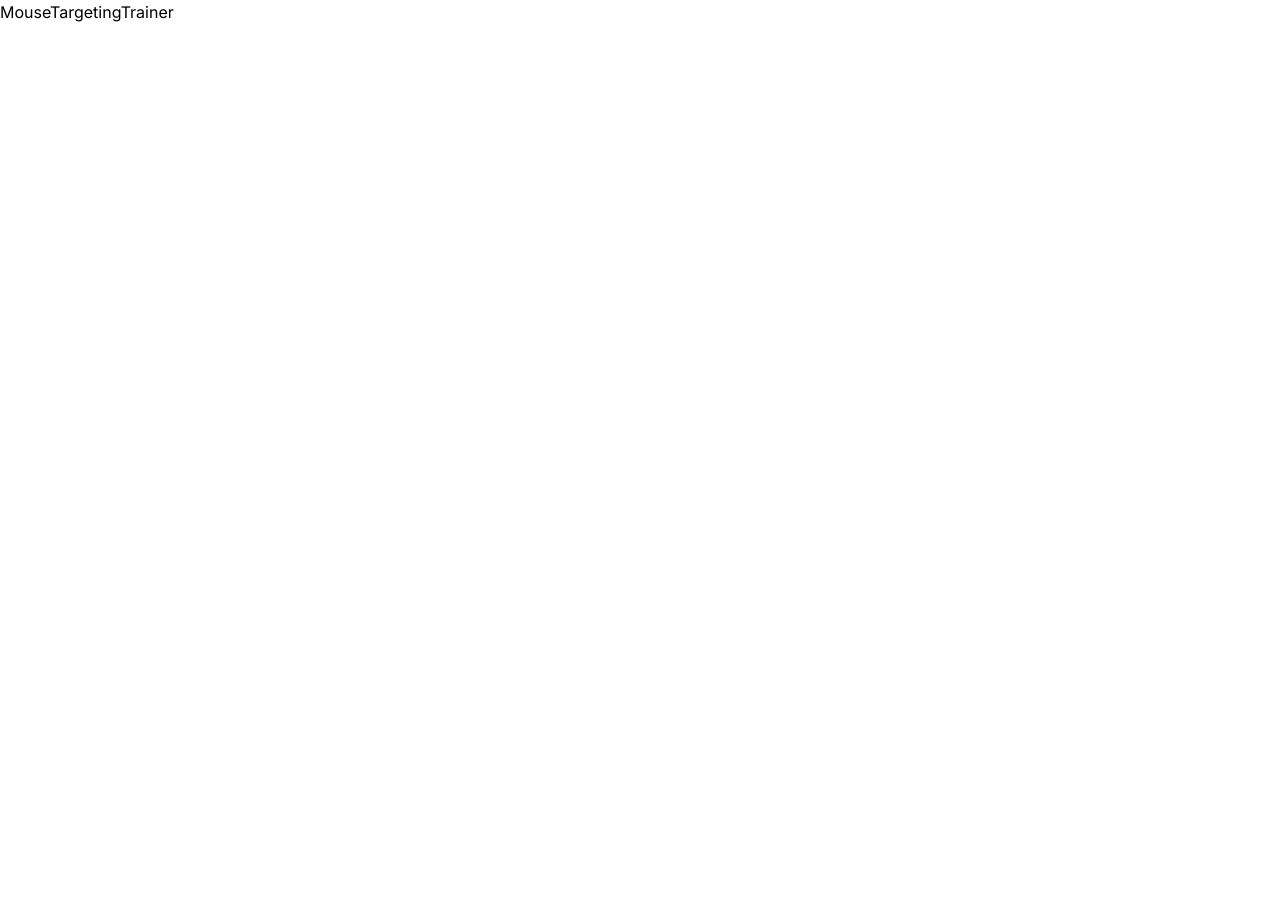
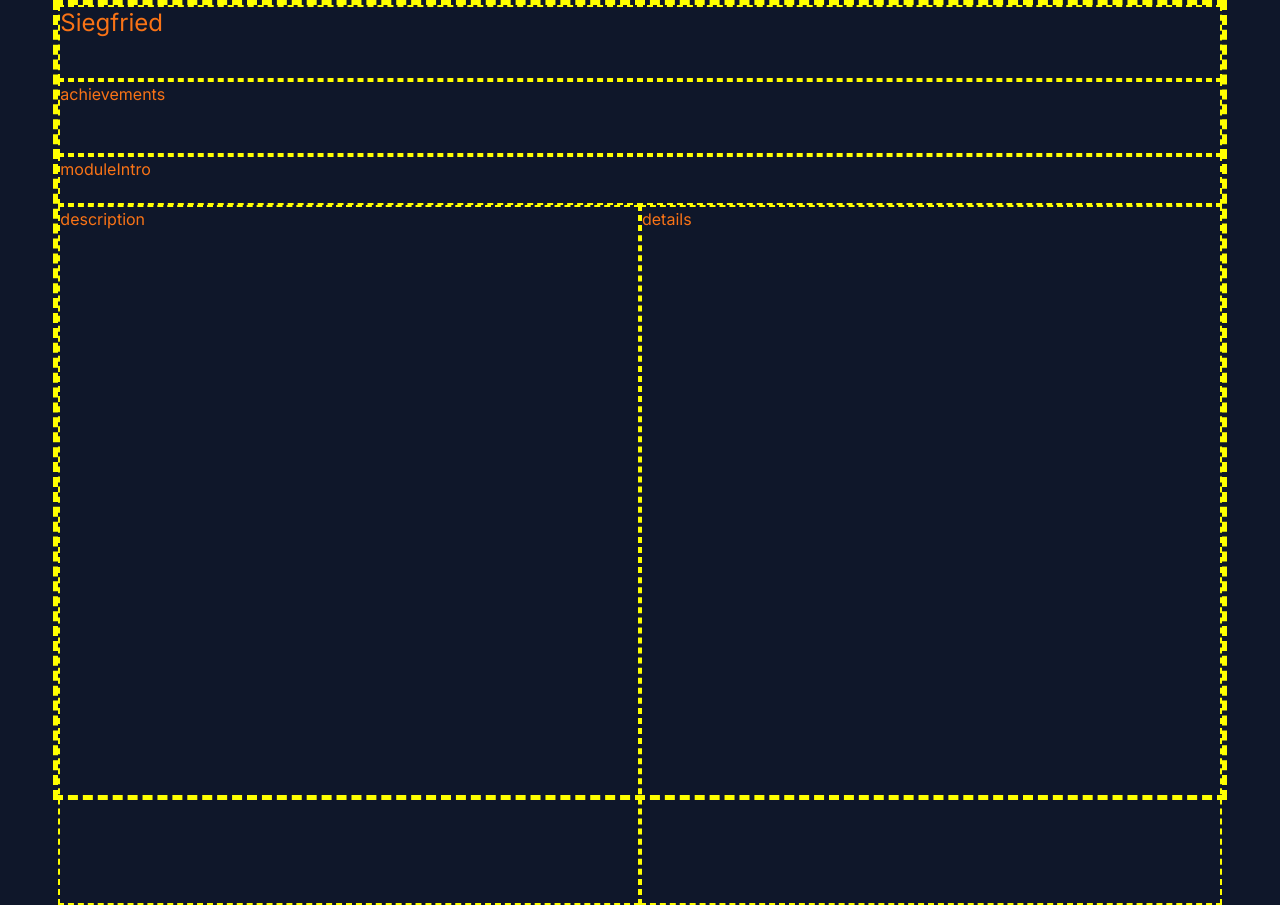
Before and after one commit to GSdaBlessedFist/Medic-Mob-Mouse-Targeting-Trainer, a Next.js app: page / in a window 1280 px wide. Before the commit the page ends 800 px from the top, so only its background shows below. Built offline with nearby package versions, Linux system fonts and the light colour scheme.

Commit message:
1) implemented basic userInfo Provider into Header...2)basic grid system setup

```diff
--- /dev/null
+++ b/app/_app.tsx
@@ -0,0 +1,10 @@
+// _app.tsx
+import { AppProps } from 'next/app';
+
+function MyApp({ Component, pageProps }: AppProps) {
+  return (
+      <Component {...pageProps} />
+  );
+}
+
+export default MyApp;
--- a/app/components/MouseTargetingTrainer/index.tsx
+++ b/app/components/MouseTargetingTrainer/index.tsx
@@ -1,6 +1,30 @@
+"use client";
+import { useContext,useEffect } from "react";
+import {UserInfoContext} from "@/app/contexts/UserInfoProvider";
+import p from "@/app/util/consoleHelper";
+import styles from "./styles.module.scss";
+
+const SOURCE = "MouseTargetingTrainer MAIN Component";
+const srcColor = 190;
 
 export default function MouseTargetingTrainer() {
+
+    const UserContext = useContext(UserInfoContext)
+    const { userName } = UserContext || "Healer";
+
+    useEffect(() => {
+      p(SOURCE,userName,srcColor)
+    },[userName]);
+
     return (
-      <div>MouseTargetingTrainer</div>
+      <div className={styles.container}>
+        <div className={styles.layout}>
+          <div className={styles.header}>{userName}</div>
+          <div className={styles.achievements}>achievements</div>
+          <div className={styles.moduleIntro}>moduleIntro</div>
+          <div className={styles.description}>description</div>
+          <div className={styles.details}>details</div>
+        </div>
+      </div>
     )
   }
--- /dev/null
+++ b/app/components/MouseTargetingTrainer/styles.module.scss
@@ -0,0 +1,42 @@
+@import "../../styles/mixins";
+
+//MouseTargetingTrainerContainer
+
+.container{
+    @apply mx-auto w-11/12 h-screen;
+    @include b(5px);
+}
+.layout{
+    @apply grid w-full;
+    grid-template-columns: 50% 50%;
+    grid-template-rows: 75px 75px 50px 700px;// <--trial n error
+    grid-template-areas: "header       header"
+                         "achievements achievements"
+                         "moduleIntro  moduleIntro"
+                         "description  details";
+}
+.header{
+    grid-area: header;
+    @apply text-orange-500 text-2xl;
+    @include b();
+}
+.achievements{
+    grid-area: achievements;
+    @include b();
+}
+.moduleIntro{
+    grid-area: moduleIntro;
+    @include b();
+}
+.moduleIntro{
+    grid-area: moduleIntro;
+    @include b();
+}
+.description{
+    grid-area: description;
+    @include b();
+}
+.details{
+    grid-area: details;
+    @include b();
+}
--- /dev/null
+++ b/app/contexts/UserInfoProvider.js
@@ -0,0 +1,27 @@
+//UserInfoProvider.js
+import {useState,useEffect,createContext} from "react";
+import p from "@/app/util/consoleHelper";
+
+export const UserInfoContext = createContext();
+
+
+const SOURCE = "UserInfoProvider";
+const srcColor = 25;
+
+export function UserInfoProvider({children}){
+    const [userName,setUserName] = useState("Siegfried");
+
+
+    useEffect(() => {
+        p(SOURCE,userName,srcColor)
+      },[userName]);
+
+    const contextValue = {userName};
+    console.log('Context Value:', contextValue);
+
+    return (<>
+        <UserInfoContext.Provider value={{userName}}>
+            {children}
+        </UserInfoContext.Provider>
+    </>)
+}
--- a/app/layout.tsx
+++ b/app/layout.tsx
@@ -1,12 +1,12 @@
 import type { Metadata } from 'next'
 import { Inter } from 'next/font/google'
-import './globals.css'
+import '../app/styles/globals.scss';
 
 const inter = Inter({ subsets: ['latin'] })
 
 export const metadata: Metadata = {
-  title: 'Create Next App',
-  description: 'Generated by create next app',
+  title: 'Medic Mob Mouse Targeting Trainer',
+  description: 'Mouse Targeting Trainer',
 }
 
 export default function RootLayout({
--- a/app/page.tsx
+++ b/app/page.tsx
@@ -1,8 +1,12 @@
+"use client"
 import MouseTargetingTrainer from "./components/MouseTargetingTrainer/index";
-
+import { UserInfoProvider } from '@/app/contexts/UserInfoProvider';
 
 export default function Home() {
   return (
-    <MouseTargetingTrainer/>
+    <UserInfoProvider>
+      <MouseTargetingTrainer />
+    </UserInfoProvider>
+
   )
 }
--- a/app/globals.css
+++ b/app/styles/globals.scss
@@ -1,3 +1,7 @@
 @tailwind base;
 @tailwind components;
 @tailwind utilities;
+
+body{
+    @apply bg-slate-900 text-orange-500;
+}
--- /dev/null
+++ b/app/styles/mixins.scss
@@ -0,0 +1,4 @@
+
+@mixin b($w:2px,$c:yellow,$s:dashed) {
+    border: $w $c $s;
+};
--- /dev/null
+++ b/app/util/consoleHelper.js
@@ -0,0 +1,31 @@
+const p = function (sourceName,data, hue=25, variableName="") {
+    const color = `hsl(${hue},100%,50%)`;
+    const dimmedColor = `hsl(${hue},80%,50%)`;
+
+    if (typeof data === "object") {
+      if (Array.isArray(data)) {
+        console.log(
+          `%c${sourceName}: %c${variableName}: %o`,
+          `font-weight:bold;color:${color};`,
+          `font-weight:normal;color:${dimmedColor};font-style: oblique;`,
+          data
+        );
+      } else {
+        console.log(
+          `%c${sourceName}: %c${variableName}: %o`,
+          `font-weight:bold;color:${color};`,
+          `font-weight:normal;color:${dimmedColor};font-style: oblique;`,
+          data
+        );
+      }
+    } else {
+      console.log(
+        `%c${sourceName}: %c${variableName}: %s`,
+        `font-weight:bold;color:${color};`,
+        `font-weight:normal;color:${color};font-style: oblique;`,
+        data
+      );
+    }
+  };
+
+  module.exports = p;
```
